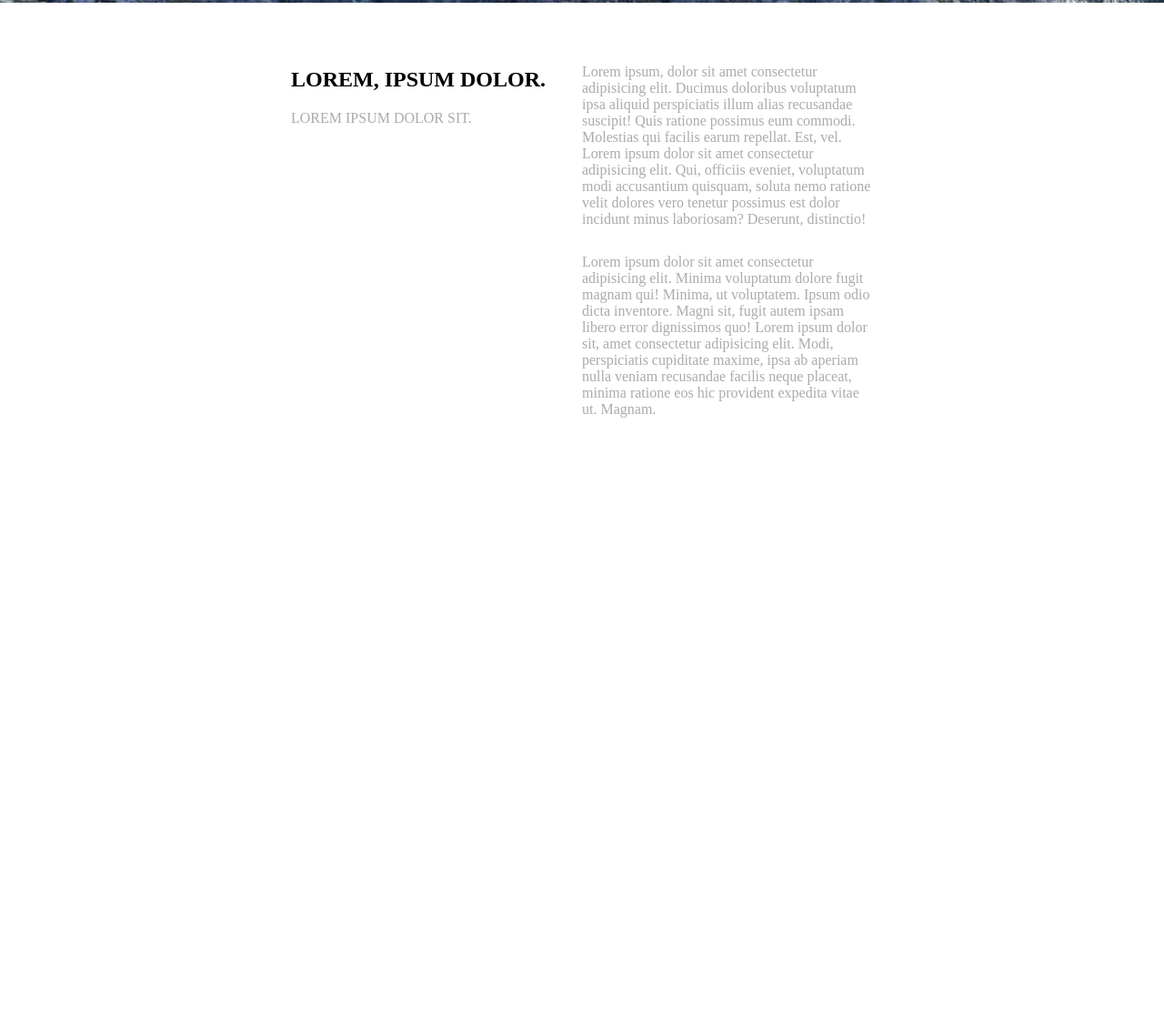
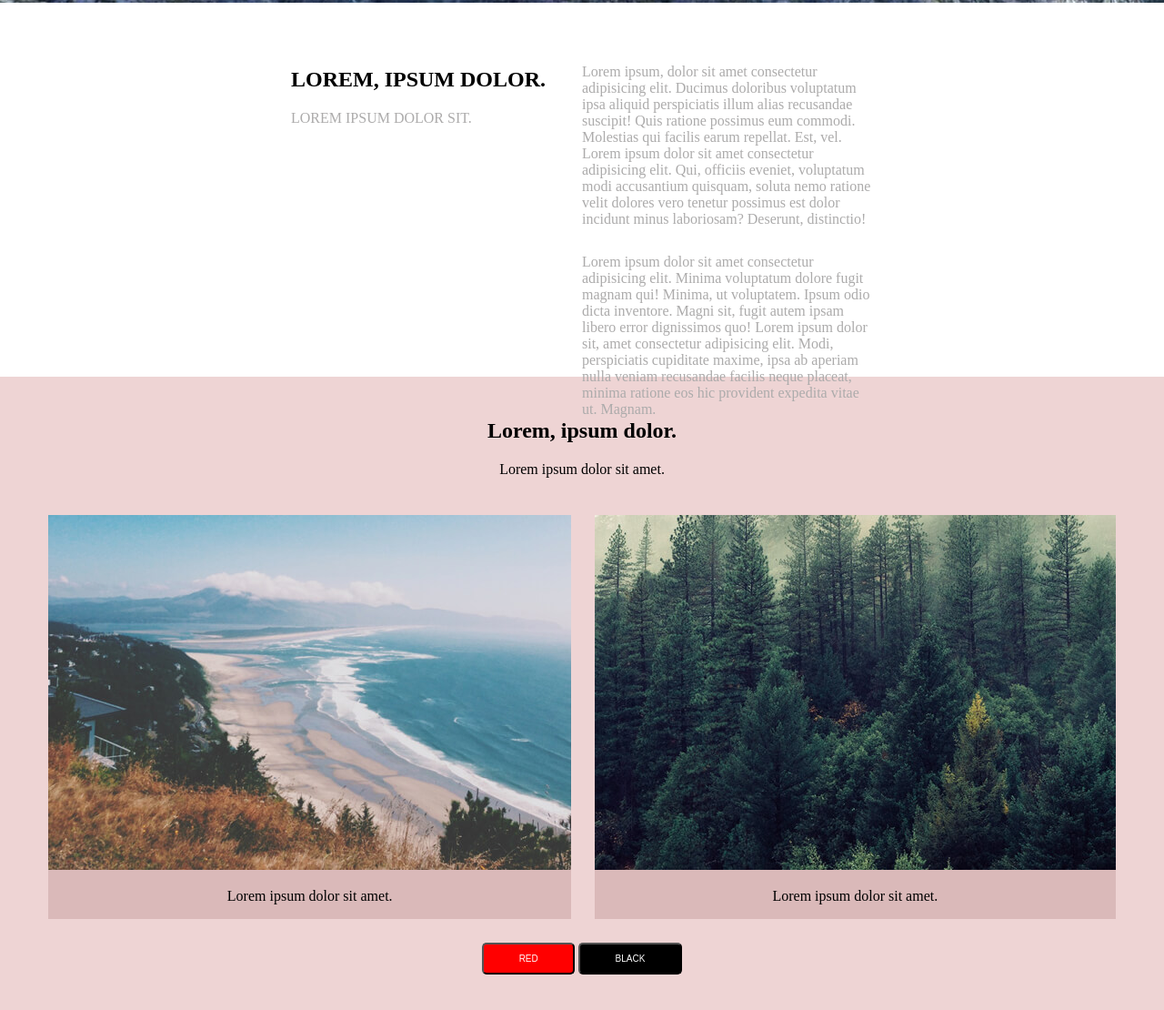
Before and after one commit to herediat/spatial-sass-scss, a website: page index.html in a window 1280 px wide. Shown: the part 797-1907 px from the top of the page at 91% size. Before the commit the page ends 1256 px from the top, so only its background shows below. Drawn offline with Linux system fonts and the light colour scheme.

Commit message:
Section2 done

```diff
--- a/index.html
+++ b/index.html
@@ -52,21 +52,56 @@
         <div class="paragraph">
             <p class="paragraph1">
                 Lorem ipsum, dolor sit amet consectetur adipisicing elit. Ducimus doloribus voluptatum ipsa aliquid
-            perspiciatis illum alias recusandae suscipit! Quis ratione possimus eum commodi. Molestias qui facilis earum
+                perspiciatis illum alias recusandae suscipit! Quis ratione possimus eum commodi. Molestias qui facilis
+                earum
                 repellat. Est, vel.
-            Lorem ipsum dolor sit amet consectetur adipisicing elit. Qui, officiis eveniet, voluptatum modi accusantium
+                Lorem ipsum dolor sit amet consectetur adipisicing elit. Qui, officiis eveniet, voluptatum modi
+                accusantium
                 quisquam, soluta nemo ratione velit dolores vero tenetur possimus est dolor incidunt minus laboriosam?
                 Deserunt, distinctio!
             </p>
             <p class="paragraph2">
-            Lorem ipsum dolor sit amet consectetur adipisicing elit. Minima voluptatum dolore fugit magnam qui! Minima,
+                Lorem ipsum dolor sit amet consectetur adipisicing elit. Minima voluptatum dolore fugit magnam qui!
+                Minima,
                 ut voluptatem. Ipsum odio dicta inventore. Magni sit, fugit autem ipsam libero error dignissimos quo!
                 Lorem ipsum dolor sit, amet consectetur adipisicing elit. Modi, perspiciatis cupiditate maxime, ipsa ab
-            aperiam nulla veniam recusandae facilis neque placeat, minima ratione eos hic provident expedita vitae ut.
+                aperiam nulla veniam recusandae facilis neque placeat, minima ratione eos hic provident expedita vitae
+                ut.
                 Magnam.
             </p>
         </div>
     </div>
 
+    <!-- -----------------------Section2----------------------- -->
+    <section class="fusce">
+        <div class="titre">
+            <h2>
+                Lorem, ipsum dolor.
+            </h2>
+            <p>
+                <span>Lorem ipsum dolor sit amet.</span>
+            </p>
+        </div>
+        <div class="pictures">
+            <div class="beach">
+                <img src="./public/images/pic02.jpg" alt="beach">
+                <p>
+                    Lorem ipsum dolor sit amet.
+                </p>
+            </div>
+            <div class="hills">
+                <img src="./public/images/pic03.jpg" alt="hills">
+                <p>
+                    Lorem ipsum dolor sit amet.
+                </p>
+            </div>
+        </div>
+        <div class="btn">
+            <button class="red">Red</button>
+            <button class="black">Black</button>
+        </div>
+    </section>
+
 </body>
+
 </html>
--- a/src/sass/modules/_header.sass
+++ b/src/sass/modules/_header.sass
@@ -44,22 +44,3 @@ body
         text-transform: uppercase
 
 // --------------------section1-------------
-
-.phrase
-    height: 45vh
-    display: flex
-    margin-left: 25%
-    margin-right: 25%
-    padding-top: 4%
-    .lectus
-        flex: 1
-        h2
-            text-transform: uppercase
-        p
-            text-transform: uppercase
-            color: #acabab
-    .paragraph
-        flex: 1
-        color: #acabab
-        .paragraph2
-            padding-top: 4%
--- a/src/sass/modules/_section1.sass
+++ b/src/sass/modules/_section1.sass
@@ -0,0 +1,19 @@
+
+.phrase
+    height: 45vh
+    display: flex
+    margin-left: 25%
+    margin-right: 25%
+    padding-top: 4%
+    .lectus
+        flex: 1
+        h2
+            text-transform: uppercase
+        p
+            text-transform: uppercase
+            color: #acabab
+    .paragraph
+        flex: 1
+        color: #acabab
+        .paragraph2
+            padding-top: 4%
--- a/src/sass/modules/_section2.sass
+++ b/src/sass/modules/_section2.sass
@@ -0,0 +1,42 @@
+//----------------Section2------------------
+.fusce
+    height: 90vh
+    background-color: rgb(238, 212, 212)
+    .titre
+        padding-top: 2%
+        text-align: center
+    .pictures
+        display: flex
+        justify-content: center
+        padding-top: 2%
+        p
+            text-align: center
+        .beach
+            background-color: rgb(218, 185, 185)
+        .hills
+            background-color: rgb(218, 185, 185)
+            margin-left: 2%
+    .btn
+        text-align: center
+        .red
+            background-color: red
+            color: #fff
+            padding-top: 10px
+            padding-bottom: 10px
+            padding-left: 3%
+            padding-right: 3%
+            margin-top: 2%
+            border-radius: 5px
+            font-size: 10px
+            text-transform: uppercase
+        .black
+            background-color: #000
+            color: #fff
+            padding-top: 10px
+            padding-bottom: 10px
+            padding-left: 3%
+            padding-right: 3%
+            margin-top: 2%
+            border-radius: 5px
+            font-size: 10px
+            text-transform: uppercase
```
Also changed, not shown: public/css/app.css, 1 other file. Lines whose indentation alone changed are shown as unchanged.
